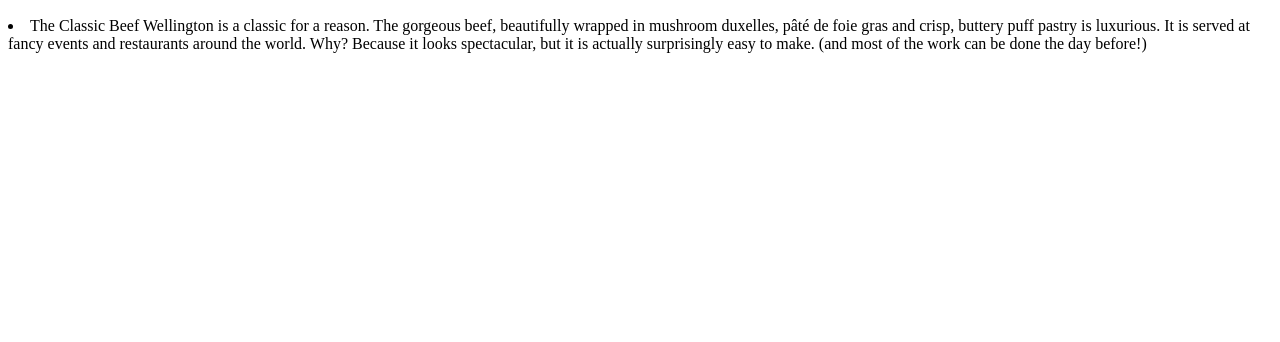
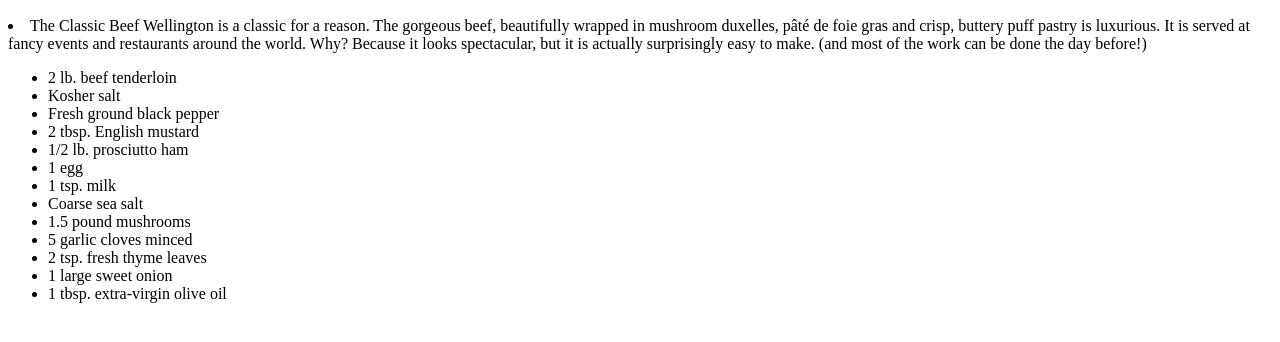
Before and after one commit to redpandaglacier/odin-recipes, a plain HTML site: page recipes/beef_wellington.html in a window 1280 px wide. Shown: the part 434-776 px from the top of the page. Drawn offline with Linux system fonts and the light colour scheme.

Commit message:
Added to ingredients to the beef wellington recipe

```diff
--- a/recipes/beef_wellington.html
+++ b/recipes/beef_wellington.html
@@ -10,6 +10,20 @@
 <p>
     <li> The Classic Beef Wellington is a classic for a reason. The gorgeous beef, beautifully wrapped in mushroom duxelles, pâté de foie gras and crisp, buttery puff pastry is luxurious. It is served at fancy events and restaurants around the world. Why? Because it looks spectacular, but it is actually surprisingly easy to make. (and most of the work can be done the day before!) </li>
 </p>
-
+<ul>
+    <li> 2 lb. beef tenderloin</li>
+    <li> Kosher salt </li>
+    <li> Fresh ground black pepper </li>
+    <li> 2 tbsp. English mustard </li>
+    <li> 1/2 lb. prosciutto ham </li>
+    <li> 1 egg </li>
+    <li> 1 tsp. milk </li>
+    <li> Coarse sea salt </li>
+    <li> 1.5 pound mushrooms </li>
+    <li> 5 garlic cloves minced </li>
+    <li> 2 tsp. fresh thyme leaves </li>
+    <li> 1 large sweet onion </li>
+    <li> 1 tbsp. extra-virgin olive oil </li>
+</ul>
     </body>
 </html>
```
